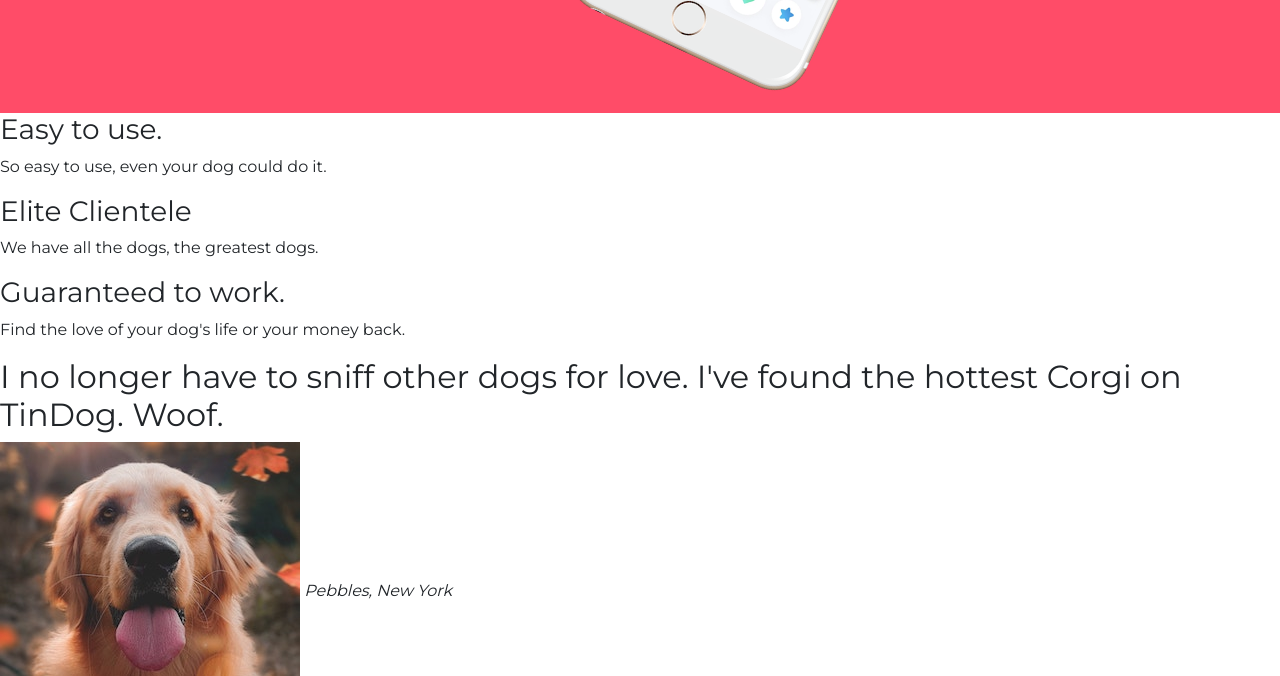
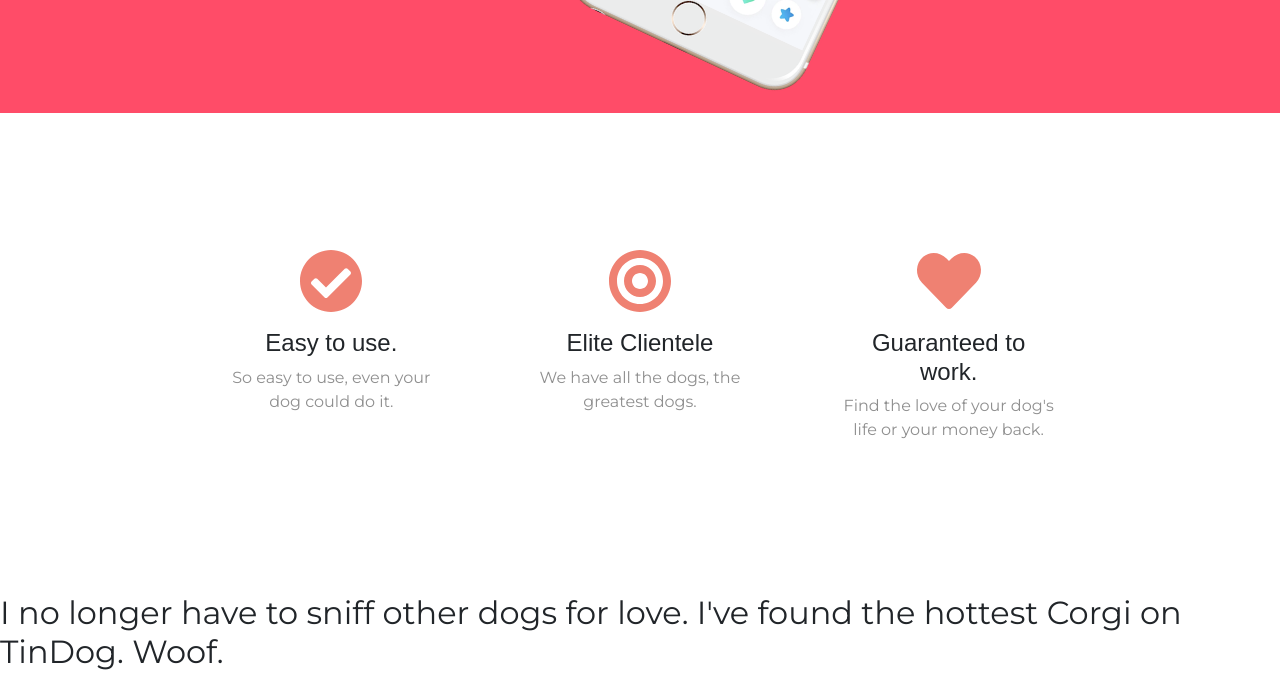
Before and after one commit to Shree-hari/app-page-for-tindog, a plain HTML site: page index.html in a window 1280 px wide. Shown: the part 630-1306 px from the top of the page. Drawn offline with nearby package versions, Linux system fonts and the light colour scheme.

Commit message:
top containers tweakings are done

```diff
--- a/css/styles.css
+++ b/css/styles.css
@@ -6,6 +6,13 @@ h1{
   font-family: 'Montserrat-Black', sans-serif;
   font-size: 3.5rem;
   line-height: 1.5;
+}
+h3{
+  font-family: 'Montserrat-Bold', sans-serif;
+  font-size: 1.5rem;
+}
+p{
+  color: #8f8f8f;
 }
 .container-fluid{
   padding: 3% 15%;
@@ -41,3 +48,19 @@ body{
   width: 60%;
   transform: rotate(25deg);
 }
+/* Features Section */
+
+#features{
+  padding: 7% 15%;
+}
+.feature-box{
+  text-align: center;
+  padding: 5%;
+}
+.icon{
+  color: #ef8172;
+  margin-bottom: 1rem;
+}
+.icon:hover{
+  color: #ff4c68;
+}
--- a/index.html
+++ b/index.html
@@ -67,16 +67,23 @@
   <!-- Features -->
 
   <section id="features">
-
+    <div class="row">
+      <div class="feature-box col-lg-4">
+        <i class="icon fas fa-check-circle fa-4x"></i>
         <h3>Easy to use.</h3>
         <p>So easy to use, even your dog could do it.</p>
-
+      </div>
+      <div class="feature-box col-lg-4">
+        <i class="icon fas fa-bullseye fa-4x"></i>
         <h3>Elite Clientele</h3>
         <p>We have all the dogs, the greatest dogs.</p>
-
+      </div>
+      <div class="feature-box col-lg-4">
+        <i class="icon fas fa-heart fa-4x"></i>
         <h3>Guaranteed to work.</h3>
         <p>Find the love of your dog's life or your money back.</p>
-
+      </div>
+    </div>
   </section>
 
 
```
Lines whose indentation alone changed are shown as unchanged.
